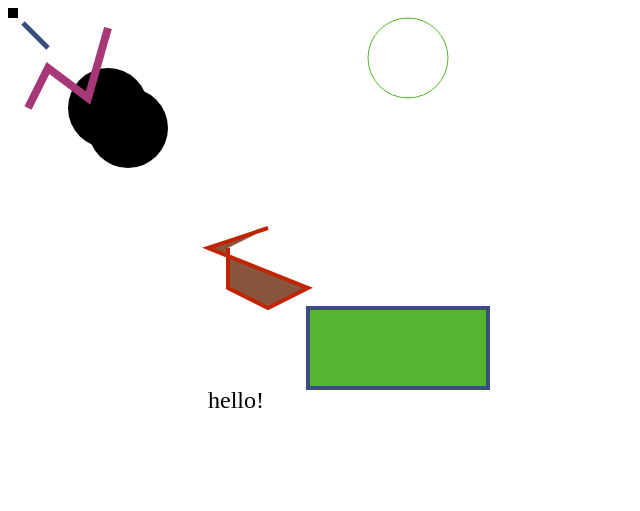
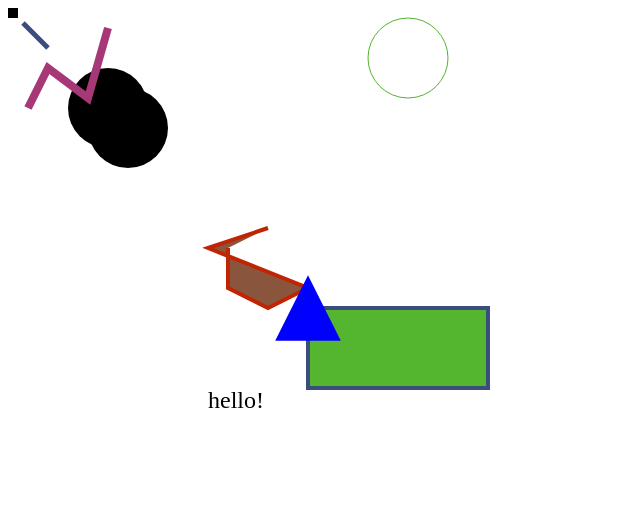
Before and after one commit to jmhl/svgeejs, a website: page index.html in a window 1280 px wide. Shown: the whole page, without its empty margins (0-640 px from the left). Drawn offline with Linux system fonts and the light colour scheme.

Commit message:
Add triangle

```diff
--- a/index.html
+++ b/index.html
@@ -8,46 +8,47 @@
     <script>
       var canvas = document.getElementById('canvas');
       var svg = SVGEE.createSvg(500, 500);
+      canvas.appendChild(svg);
+
       var circle1 = SVGEE.circle(100, 100, 40);
       var circle2 = SVGEE.circle(120, 120, 40);
-      var rect = SVGEE.rect(300, 300, 180, 80);
-      var ellipse = SVGEE.ellipse(400, 50, 40, 40);
-      var square = SVGEE.square(0, 0, 10);
-      var line = SVGEE.line(15, 15, 40, 40);
-      var polyline = SVGEE.polyline([20, 100, 40, 60, 80, 90, 100, 20]);
-      var polygon = SVGEE.polyline([260, 220, 200, 240, 300, 280, 260, 300, 220, 280, 220, 240]);
-      var text = SVGEE.text(200, 400, 24, 'hello!');
       var g = SVGEE.g([circle1, circle2]);
-
-      canvas.appendChild(svg);
-
       svg.appendChild(g);
 
+      var rect = SVGEE.rect(300, 300, 180, 80);
       SVGEE.fill(rect, '#54B52E');
       SVGEE.stroke(rect, 4, '#3B4D7D');
       svg.appendChild(rect);
 
+      var ellipse = SVGEE.ellipse(400, 50, 40, 40);
       SVGEE.fill(ellipse, '#fff');
       SVGEE.stroke(ellipse, 1, '#54B52E');
       svg.appendChild(ellipse);
 
+      var square = SVGEE.square(0, 0, 10);
       SVGEE.fill(square, '#000');
       svg.appendChild(square);
 
+      var line = SVGEE.line(15, 15, 40, 40);
       SVGEE.stroke(line, 5, '#3B4D7D');
       svg.appendChild(line);
 
+      var polyline = SVGEE.polyline([20, 100, 40, 60, 80, 90, 100, 20]);
       SVGEE.fill(polyline, 'transparent');
       SVGEE.stroke(polyline, 8, '#A73878');
       svg.appendChild(polyline);
 
+      var polygon = SVGEE.polyline([260, 220, 200, 240, 300, 280, 260, 300, 220, 280, 220, 240]);
       SVGEE.fill(polygon, '#89553C');
       SVGEE.stroke(polygon, 4, '#C12402');
       svg.appendChild(polygon);
 
+      var text = SVGEE.text(200, 400, 24, 'hello!');
       svg.appendChild(text);
 
-      SVGEE.closeSvg(svg);
+      var triangle = SVGEE.nGon(3, [300, 300], 20);
+      svg.appendChild(triangle);
+      SVGEE.fill(triangle, 'blue');
     </script>
   </body>
 </html>
--- a/svgee.js
+++ b/svgee.js
@@ -1,4 +1,26 @@
 (function SVGEE() {
+  function nGon(numSides, center, lenSide) {
+    var x = center[0];
+    var y = center[1];
+    var angle = 360 / numSides;
+    var rAngle = angle / 2;
+    var oppSide = lenSide / 2;
+    var hypotenuse = oppSide / Math.sin(rAngle);
+    var topY = y - hypotenuse;
+    var leftX = x - hypotenuse;
+    var rightX = x + hypotenuse;
+    var bottomY = y + hypotenuse;
+    var points = [];
+
+    // x, y
+    points = points.concat([rightX, topY]);
+    points = points.concat([leftX, topY]);
+    points = points.concat([x, bottomY]);
+
+    return polyline(points);
+  }
+
+
   // the w3 svg url to be reused basically everywhere
   var w3SvgUrl = 'http://www.w3.org/2000/svg';
 
@@ -288,6 +310,7 @@
     g: group,
     group: group,
     line: line,
+    nGon: nGon,
     polygon: polygon,
     polyline: polyline,
     rect: rect,
```
